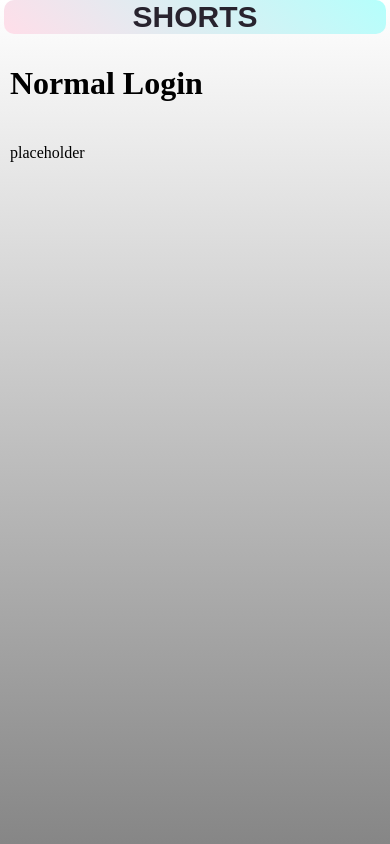
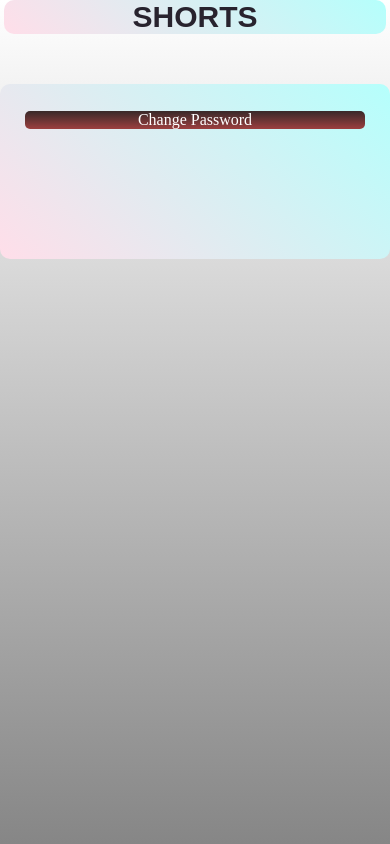
Before and after one commit to MartyMiniac/shorts, a Flask app: template templates/normallogin.html in a window 390 px wide. Run offline with Flask 2, Linux system fonts and the light colour scheme; the template is opened without the code that fills it, so the values that code supplies are empty.

Commit message:
basic workable unstable project

```diff
--- a/templates/normallogin.html
+++ b/templates/normallogin.html
@@ -3,9 +3,34 @@
 <head>
     <meta charset="UTF-8">
     <meta name="viewport" content="width=device-width, initial-scale=1.0">
+    <script src="https://ajax.googleapis.com/ajax/libs/jquery/3.5.1/jquery.min.js"></script>
     <title>Shorts</title>
 </head>
 <style>
+    #overlay
+    {
+        position: fixed;
+        display: none;
+        width: 100%;
+        height: 100%;
+        top: 0;
+        left: 0;
+        right: 0;
+        bottom: 0;
+        background-color: rgba(0,0,0,0.9);
+        z-index: 2;
+    }
+    .exitbutton
+    {
+        position: absolute;
+        top: 5px;
+        right: 5px;
+        width: 100px;
+        height: auto;
+        cursor: pointer;
+        z-index: 3;
+        font-size: xx-large;
+    }
     body, html
     {
         height: 100%;
@@ -48,13 +73,81 @@
             display: inline;
         }
     }
-    .infohead
+    .optionpane
     {
+        margin: auto;
+        margin-top: 100px;
+        min-height: 125px;
+        max-width: 475px;
+        background-image: linear-gradient(43deg, #ffdee9, #b5fffc);
+        border-radius: 10px;
+        padding: 25px;
+        text-align: center;
+    }
+
+    @media only screen and (max-width: 500px)
+    {
+        .optionpane
+        {
+            margin: auto;
+            margin-top: 50px;
+            min-height: 125px;
+            max-width: 475px;
+            background-image: linear-gradient(43deg, #ffdee9, #b5fffc);
+            border-radius: 10px;
+            padding: 25px;
+            text-align: center;
+        }
+    }
+    .option
+    {
+        background-image: linear-gradient(#382929,#9c3f3f);
+        margin-top: 20px;
+        border-radius: 5px;
+        color: white;
+        cursor: pointer;
+        transition: 1s;
+    }
+    .option:hover
+    {
+        border-radius: 50%;
+    }
+    @media only screen and (max-width: 500px)
+    {
+        .option
+        {
+            background-image: linear-gradient(#382929,#9c3f3f);
+            margin-top: 2px;
+            border-radius: 5px;
+            color: white;
+            cursor: pointer;
+        }
+        .option:hover
+        {
+            background-image: linear-gradient(180deg,#382929,#9c3f3f);
+        }
+    }
+    .logincontain
+    {
+        min-height: 200px;
+        min-width: 300px;
+        border-radius: 10px;
+        box-shadow: 0 0 5px 10px #222;
+        background-color: #222;
+        margin: 30vh 30vw;
         padding: 10px;
+        position: relative;
     }
-    .infopara
+    .logincontain h1
     {
+        font-family: 'Source Sans Pro', sans-serif;
+        color: white;
+    }
+    #loginform
+    {
+        margin-left: 30%;
         padding: 10px;
+        position: relative;
     }
 </style>
 <body>
@@ -64,10 +157,77 @@
                 Shorts
             </h1>
         </div>
-        <h1 class="infohead">Normal Login</h1>
-        <p class="infopara">
-            placeholder
-        </p>
+        <div class="optionpane">
+            <p id="changepswd" class="option" onclick=on()>Change Password</p>
+        </div>
+        <div id="overlay">
+            <button onclick="off()" class="exitbutton">×</button>
+            <div class="logincontain">
+                <h1>Change Your Password</h1>
+                <form action="/changepass" method="POST" id="loginform">
+                    <input name="regno" type="text" size="25" placeholder="Enter your Registration Number">
+                    <br>
+                    <input name="oldpass" id="formpassword" type="password" size="25" placeholder="Enter your old Password">
+                    <button id="showhide">Show</button>
+                    <br>
+                    <input name="newpass" id="formpasswordcnfm" type="password" size="25" placeholder="Enter your new Password">
+                    <button id="showhidecnfm">Show</button>
+                    <br>
+                    <input type="submit" value="Change Password">
+                </form>
+            </div>
+        </div>
     </div>
 </body>
+<script>
+    function on() {
+        $('#overlay').fadeIn();
+    }
+    function off() {
+        $('#overlay').fadeOut();
+    }
+</script>
+
+<script>
+    var show=false;
+    var showcnfm=false;
+    document.getElementById("showhide").addEventListener("click", function(event){
+        if(show==false)
+        {
+            document.getElementById("showhide").innerHTML="Hide";
+            document.getElementById("formpassword").type="text";
+            show=true;
+        }
+        else
+        {
+            document.getElementById("showhide").innerHTML="Show";
+            document.getElementById("formpassword").type="password";
+            show=false;
+        }
+        event.preventDefault();
+    });
+
+    document.getElementById("showhidecnfm").addEventListener("click", function(event){
+        if(show==false)
+        {
+            document.getElementById("showhidecnfm").innerHTML="Hide";
+            document.getElementById("formpasswordcnfm").type="text";
+            show=true;
+        }
+        else
+        {
+            document.getElementById("showhidecnfm").innerHTML="Show";
+            document.getElementById("formpasswordcnfm").type="password";
+            show=false;
+        }
+        event.preventDefault();
+    });
+    document.getElementById("loginform").addEventListener("keypress", function(event){
+        if(event.keyCode==13)
+        {
+            document.getElementById("loginform").submit();
+            document.getElementById("showhide").click();
+        }
+    });
+</script>
 </html>
```
Also changed, not shown: templates/adminlogin.html (+7 -0 lines), 1 other file.
